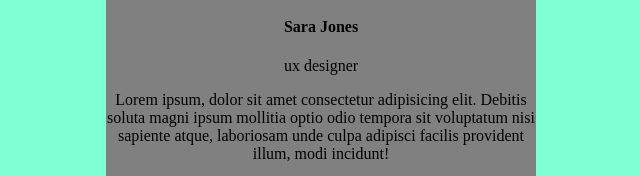
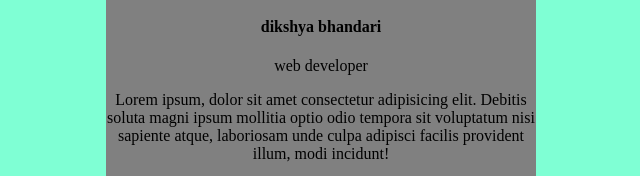
Before and after one commit to dikshya-bhandari/freeCodeCamptask, a plain HTML site: page carousel/index.html in a window 1280 px wide. Shown: the part 274-450 px from the top of the page, 332-972 px from the left. Drawn offline with Linux system fonts and the light colour scheme.

Commit message:
carousel app.js

```diff
--- a/carousel/app.js
+++ b/carousel/app.js
@@ -9,7 +9,7 @@ const reviews =[
 
     {
         id:2,
-        name:"dikshya bhandari",
+        name:"Dikshya Bhandari",
         job:"web developer",
         img: "./image/b.jpg",
         text:"Lorem ipsum, dolor sit amet consectetur adipisicing elit. Debitis soluta magni ipsum mollitia optio odio tempora sit voluptatum nisi sapiente atque, laboriosam unde culpa adipisci facilis provident illum, modi incidunt!",
@@ -17,7 +17,7 @@ const reviews =[
 
     {
         id:3,
-        name:"dikshya bhandari",
+        name:"Sapana Shahi",
         job:"web developer",
         img: "./image/c.jpg",
         text:"Lorem ipsum, dolor sit amet consectetur adipisicing elit. Debitis soluta magni ipsum mollitia optio odio tempora sit voluptatum nisi sapiente atque, laboriosam unde culpa adipisci facilis provident illum, modi incidunt!",
@@ -25,7 +25,7 @@ const reviews =[
 
     {
         id:4,
-        name:"dikshya bhandari",
+        name:"Aava Bhandari",
         job:"web developer",
         img: "./image/d.jpg",
         text:"Lorem ipsum, dolor sit amet consectetur adipisicing elit. Debitis soluta magni ipsum mollitia optio odio tempora sit voluptatum nisi sapiente atque, laboriosam unde culpa adipisci facilis provident illum, modi incidunt!",
@@ -33,7 +33,7 @@ const reviews =[
 
     {
         id:5,
-        name:"dikshya bhandari",
+        name:"Bindu Darlami",
         job:"web developer",
         img: "./image/e.jpg",
         text:"Lorem ipsum, dolor sit amet consectetur adipisicing elit. Debitis soluta magni ipsum mollitia optio odio tempora sit voluptatum nisi sapiente atque, laboriosam unde culpa adipisci facilis provident illum, modi incidunt!",
@@ -53,14 +53,22 @@ const randomBtn  = document.getElementById(".random-btn");
 let currentItem = 0;
 
 //load initial item
-// window.addEventListener("DOMContentLoaded" , function(){
-//     console.log("shake and bake");
-// });
+window.addEventListener("DOMContentLoaded" , function(){
+    showPerson(currentItem);
+});
 
-if( document.readyState !== 'loading' ) {
-    console.log( 'shake and bake' );
-} else {
-    document.addEventListener('DOMContentLoaded', function () {
-        console.log('shake and bake' );
-    });
+//SHOW PERSON BASED ON ITEM
+
+function showPerson(person){
+    const item =reviews[person];
+    img.src=item.img;
+    author.textContent=item.name;
+    job.textContent=item.job;
+    info.textContent=item.text;
 }
+
+//show next person
+nextBtn.addEventListener("click" , function () {
+    currentItem++;
+    showPerson(currentItem);
+})
--- a/carousel/index.html
+++ b/carousel/index.html
@@ -46,6 +46,7 @@
             </div>
         </section>
     </main>
+    <script src ="app.js"></script>
 
 </body>
 </html>
```
